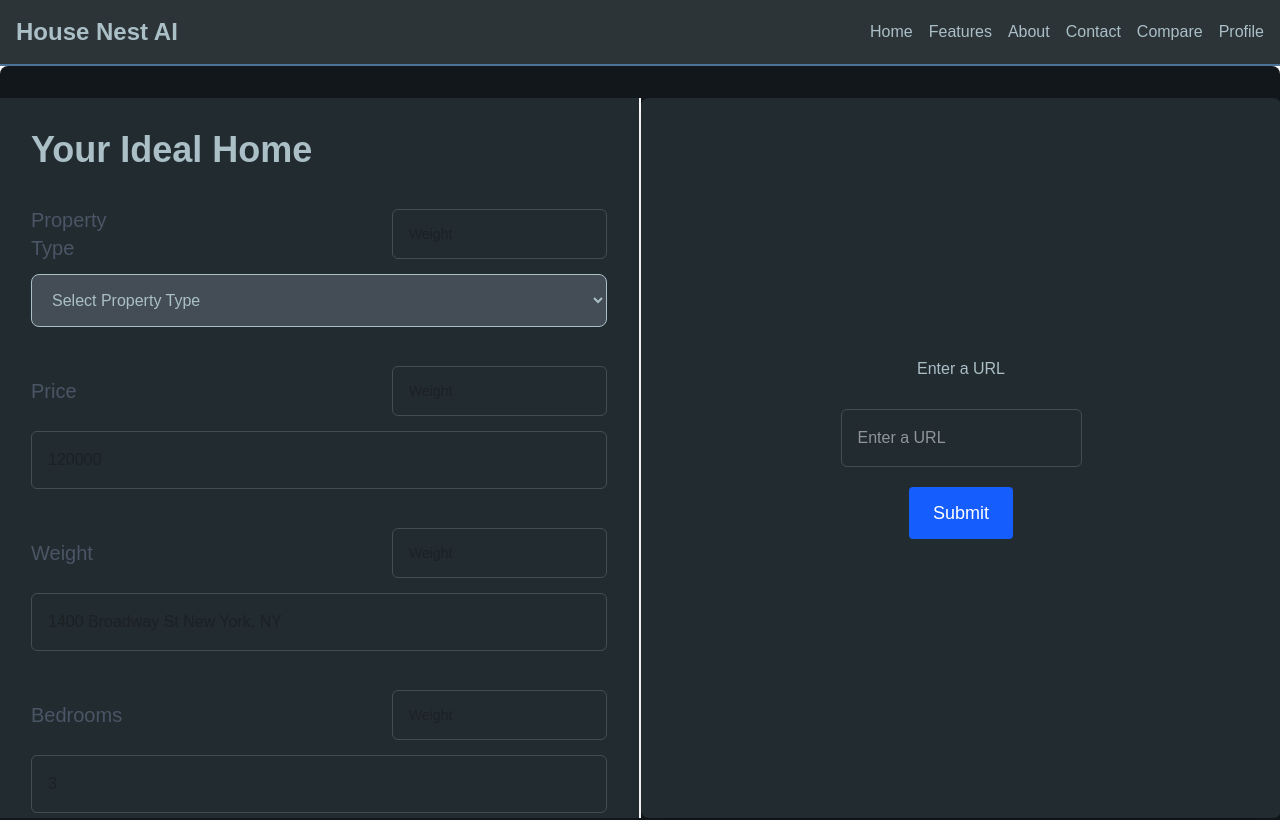
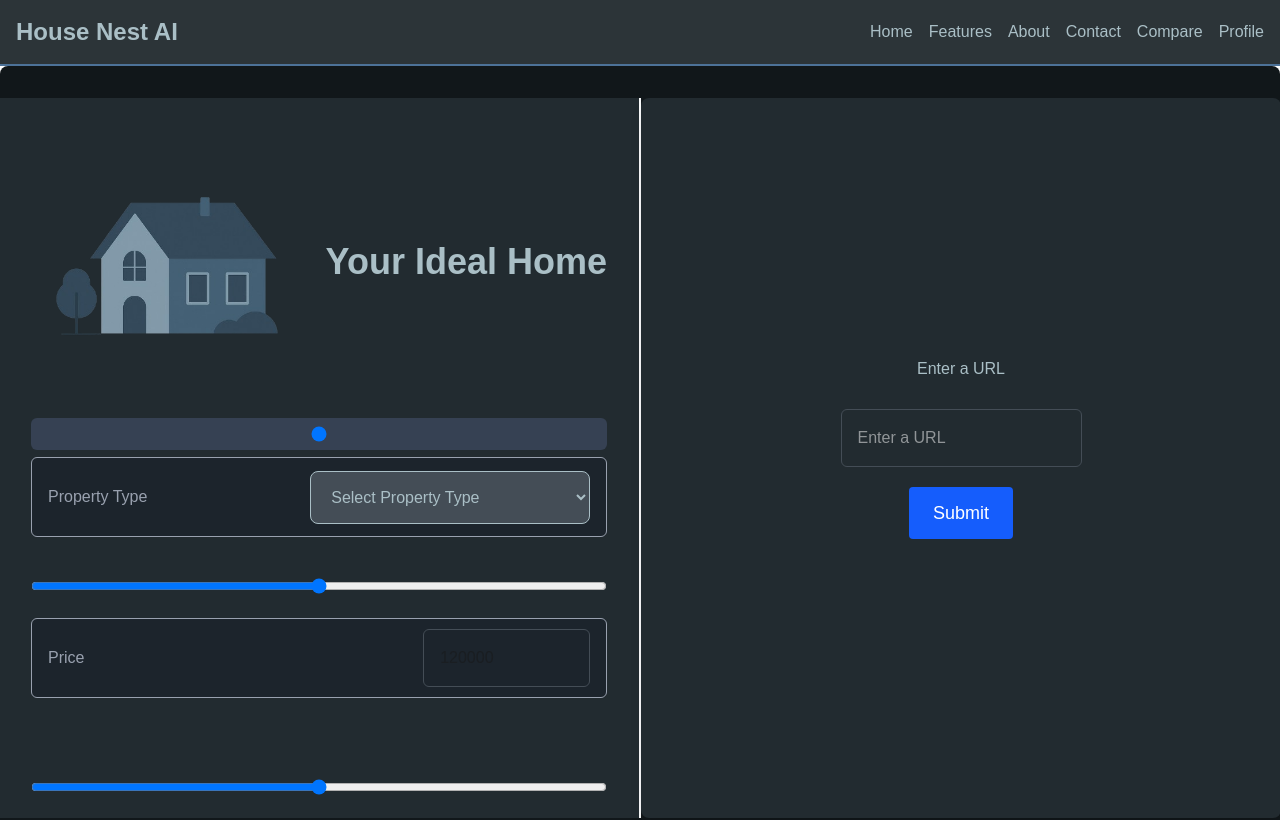
Before and after one commit to theHTMLSpot/HouseNestAI, a Next.js app: page /compare in a window 1280 px wide. Shown: the top 820 px of the page. Built offline with nearby package versions, Linux system fonts and the light colour scheme.

Commit message:
busy with chagning input layout

```diff
--- a/components/ui/components.tsx
+++ b/components/ui/components.tsx
@@ -21,6 +21,7 @@ const Button: React.FC<ButtonProps> = ({ label, onClick, className }) => {
 
 // Input Component
 const Input: React.FC<InputProps> = ({
+	id,
 	type,
 	name,
 	placeholder,
@@ -40,6 +41,7 @@ const Input: React.FC<InputProps> = ({
 	return (
 		<div>
 			<input
+				id={id}
 				type={type}
 				name={name}
 				placeholder={placeholder}
@@ -54,6 +56,8 @@ const Input: React.FC<InputProps> = ({
 				autoComplete={autoComplete}
 				autoFocus={autoFocus}
 				readOnly={readOnly}
+				max={maxLength}
+				min={minLength}
 			/>
 			{/* Show error message */}
 			{error && <span className="m-1 text-sm text-red-500">{error}</span>}
--- a/pages/compareForm.tsx
+++ b/pages/compareForm.tsx
@@ -5,6 +5,7 @@ import { Title, Input } from "@/components/ui/components";
 import { propertyFeatures as propertyFeaturesSuggestions } from "@/utils/propertyFeatues";
 import { Card, Button } from "@/components/ui/components";
 import { Listing } from "@/types/UserProps";
+import Image from "next/image";
 
 export default function CompareForm({
 	setCurrentStep,
@@ -20,6 +21,26 @@ export default function CompareForm({
 	const [scaling, setScaling] = useState<boolean>(false);
 
 	const [mouseX, setMouseX] = useState(0);
+
+	const [isDirty, setDirty] = useState(false);
+
+	useEffect(() => {
+		const handleBeforeUnload = (event: BeforeUnloadEvent) => {
+			if (isDirty) {
+				const confirmationMessage =
+					"Your progress has not been saved. Are you sure you want to reload?";
+				event.preventDefault(); // This is necessary for browsers that support custom messages.
+				event.returnValue = confirmationMessage; // Standard for most browsers.
+				return confirmationMessage; // This is for older browsers that still need a return value.
+			}
+		};
+
+		window.addEventListener("beforeunload", handleBeforeUnload);
+
+		return () => {
+			window.removeEventListener("beforeunload", handleBeforeUnload);
+		};
+	}, [isDirty]);
 
 	// Track mouseX globallyß
 	useEffect(() => {
@@ -88,6 +109,7 @@ export default function CompareForm({
 	};
 
 	const handlePropertyUrlInput = (e: React.ChangeEvent<HTMLInputElement>) => {
+		setDirty(true);
 		const value = e.target.value;
 		console.log("handlePropertyUrlInput called with:", value);
 
@@ -117,7 +139,7 @@ export default function CompareForm({
 		location: "Malta, St. Julians",
 		yearBuilt: 1985,
 		squareFootage: 400,
-		imageUrl: "/images/villa.jpg",
+		imageUrl: "/images/villa.png",
 		propertyType: "Villa",
 		bedrooms: 4,
 		bathrooms: 3,
@@ -219,6 +241,7 @@ export default function CompareForm({
 			HTMLInputElement | HTMLTextAreaElement | HTMLSelectElement
 		>,
 	) => {
+		setDirty(true);
 		const { name, value } = e.target;
 
 		setFormData((prev) => ({
@@ -283,6 +306,7 @@ export default function CompareForm({
 		});
 
 		setCurrentStep(2);
+		setDirty(false);
 	};
 
 	// State for the auto-suggest dropdown
@@ -340,6 +364,7 @@ export default function CompareForm({
 	};
 
 	const HandleWeights = (e: React.ChangeEvent<HTMLInputElement>) => {
+		setDirty(true);
 		const { name, value } = e.target;
 
 		// Always update the raw input
@@ -371,38 +396,49 @@ export default function CompareForm({
 					className="h-[90vh] overflow-x-scroll bg-[#222b30] p-8"
 					style={{ width: `calc(${wLeft / 100} * 100vw)` }}
 				>
+					<div className="flex items-center justify-between">
+						<Image
+							src="/images/house.png"
+							alt="House"
+							width={50}
+							height={50}
+							className="aspect-auto w-1/2"
+						/>
 						<Title
 							text="Your Ideal Home"
 							level={1}
 							className="mb-6 text-4xl font-bold text-[#aabfc6]"
 						/>
+					</div>
 
 					<form onSubmit={handleSubmit} className="space-y-6">
 						{/* Property Type (Dropdown) */}
 						<div>
-							<div className="flex h-20 w-[100%] items-center-safe justify-between">
-								<label
-									htmlFor="Proerty Type"
-									className="w-20 text-xl font-medium text-gray-600"
-								>
-									Property Type
-								</label>
 							<Input
 								name="weight"
-									type="text"
+								type="range"
+								minLength={0}
+								maxLength={10}
 								value={weights.propertyTypeWeight}
 								placeholder="Weight"
 								onChange={(e) => {
 									HandleWeights(e);
 								}}
-									className="h-[100%] flex-1 rounded-lg border border-[#444d56] p-2 text-sm"
+								className="h-2 w-full flex-1 appearance-none rounded-lg bg-gray-700 transition-all duration-300 focus:outline-none"
 							/>
-							</div>
+							<div className="flex h-20 w-[100%] items-center-safe justify-between rounded-md border border-gray-400 bg-[#1c242c] px-4">
+								<label
+									htmlFor="propertyType"
+									className="text-md w-full font-medium text-gray-400"
+								>
+									Property Type
+								</label>
 								<select
+									id="propertyType"
 									name="propertyType"
 									value={formData.propertyType}
 									onChange={handleChange}
-								className="w-full rounded-lg border bg-[#444d56] p-4 text-[#aabfc6]"
+									className="w-[100%] rounded-lg border bg-[#444d56] p-4 text-[#aabfc6]"
 								>
 									<option value="" disabled>
 										Select Property Type
@@ -413,113 +449,124 @@ export default function CompareForm({
 									<option value="Villa">Villa</option>
 									<option value="Townhouse">Townhouse</option>
 								</select>
-							{formErrors.propertyType && (
-								<span className="text-sm text-red-500">
-									{formErrors.propertyType}
-								</span>
-							)}
+							</div>
 						</div>
 
 						{/* Price */}
-						<div>
-							<div className="flex h-20 w-[100%] items-center-safe justify-between">
+
+						<div className="flex flex-col">
+							<Input
+								name="weight"
+								type="range"
+								value={weights.priceWeight}
+								placeholder="Weight"
+								minLength={0}
+								maxLength={10}
+								onChange={HandleWeights}
+								className="h-[100%] w-full flex-1 rounded-lg border border-[#444d56] p-2 text-sm"
+							/>
+							<div className="flex h-20 w-full items-center justify-between rounded-md border border-gray-400 bg-[#1c242c] px-4">
 								<label
 									htmlFor="price"
-									className="w-20 text-xl font-medium text-gray-600"
+									className="text-md w-full font-medium text-gray-400"
 								>
 									Price
 								</label>
 								<Input
-									name="weight"
+									placeholder="120000"
+									name="price"
+									id="price"
 									type="text"
 									value={
-										Number.isNaN(weights.priceWeight)
-											? ""
-											: weights.priceWeight.toString()
+										!Number.isNaN(formData.price)
+											? formData.price.toString()
+											: ""
 									}
+									onChange={handleChange}
+									className="w-[100%] rounded-lg border-1 border-[#444d56]"
+								/>
+							</div>
+							<div className="flex h-10 w-[100%] items-center justify-end px-4">
+								{formErrors.price && (
+									<span className="text-sm text-red-500">
+										{formErrors.price}
+									</span>
+								)}
+							</div>
+						</div>
+
+						{/* Location */}
+						<div>
+							<Input
+								name="weight"
+								type="range"
+								value={weights.locationWeight}
+								minLength={0}
+								maxLength={10}
 								placeholder="Weight"
 								onChange={HandleWeights}
 								className="h-[100%] flex-1 rounded-lg border border-[#444d56] p-2 text-sm"
 							/>
-							</div>
-
-							<Input
-								placeholder="120000"
-								name="price"
-								type="text"
-								value={
-									!Number.isNaN(formData.price) ? formData.price.toString() : ""
-								}
-								onChange={handleChange}
-								error={formErrors.price}
-								className="w-full rounded-lg border-1 border-[#444d56] p-4"
-							/>
-						</div>
-
-						{/* Location */}
-						<div>
-							<div className="flex h-20 w-[100%] items-center-safe justify-between">
+							<div className="flex h-20 w-full items-center justify-between rounded-md border border-gray-400 bg-[#1c242c] px-4">
 								<label
 									htmlFor="location"
-									className="w-20 text-xl font-medium text-gray-600"
+									className="text-md w-full font-medium text-gray-400"
 								>
-									Weight
+									location
 								</label>
-								<Input
-									name="weight"
-									type="text"
-									value={
-										Number.isNaN(weights.locationWeight)
-											? ""
-											: weights.locationWeight.toString()
-									}
-									placeholder="Weight"
-									onChange={HandleWeights}
-									className="h-[100%] flex-1 rounded-lg border border-[#444d56] p-2 text-sm"
-								/>
-							</div>
 								<Input
 									placeholder="1400 Broadway St New York, NY"
 									name="location"
 									type="text"
 									value={formData.location}
 									onChange={handleChange}
-								error={formErrors.location}
-								className="w-full rounded-lg border-1 border-[#444d56] p-4"
+									className="w-[100%] rounded-lg border-1 border-[#444d56]"
 								/>
+							</div>
+							<div className="flex h-10 w-[100%] items-center justify-end px-4">
+								{formErrors.location && (
+									<span className="text-sm text-red-500">
+										{formErrors.location}
+									</span>
+								)}
+							</div>
 						</div>
 
 						{/* Bedrooms */}
 						<div>
-							<div className="flex h-20 w-[100%] items-center-safe justify-between">
+							<Input
+								name="weight"
+								type="range"
+								value={weights.bedroomsWeight}
+								placeholder="Weight"
+								onChange={HandleWeights}
+								minLength={0}
+								maxLength={10}
+								className="h-[100%] flex-1 rounded-lg border border-[#444d56] p-2 text-sm"
+							/>
+							<div className="flex h-20 w-full items-center justify-between rounded-md border border-gray-400 bg-[#1c242c] px-4">
 								<label
 									htmlFor="location"
-									className="w-20 text-xl font-medium text-gray-600"
+									className="text-md w-full font-medium text-gray-400"
 								>
 									Bedrooms
 								</label>
-								<Input
-									name="weight"
-									type="text"
-									value={
-										Number.isNaN(weights.bedroomsWeight)
-											? ""
-											: weights.bedroomsWeight.toString()
-									}
-									placeholder="Weight"
-									onChange={HandleWeights}
-									className="h-[100%] flex-1 rounded-lg border border-[#444d56] p-2 text-sm"
-								/>
-							</div>
 								<Input
 									placeholder="3"
 									name="bedrooms"
 									type="number"
 									value={formData.bedrooms.toString()}
 									onChange={handleChange}
-								error={formErrors.bedrooms}
-								className="w-full rounded-lg border-1 border-[#444d56] p-4"
+									className="w-[100%] rounded-lg border-1 border-[#444d56]"
 								/>
+							</div>
+							<div className="flex h-10 w-[100%] items-center justify-end px-4">
+								{formErrors.bedrooms && (
+									<span className="text-sm text-red-500">
+										{formErrors.bedrooms}
+									</span>
+								)}
+							</div>
 						</div>
 
 						{/* Bathrooms */}
--- a/types/UIprops.ts
+++ b/types/UIprops.ts
@@ -6,6 +6,7 @@ export interface ButtonProps {
 }
 
 export interface InputProps {
+	id?: string;
 	type: string;
 	name?: string;
 	placeholder?: string;
```
Also changed, not shown: app/globals.css (indentation only), public/images/house.png (added), public/images/villa.png (added). Lines whose indentation alone changed are shown as unchanged.
